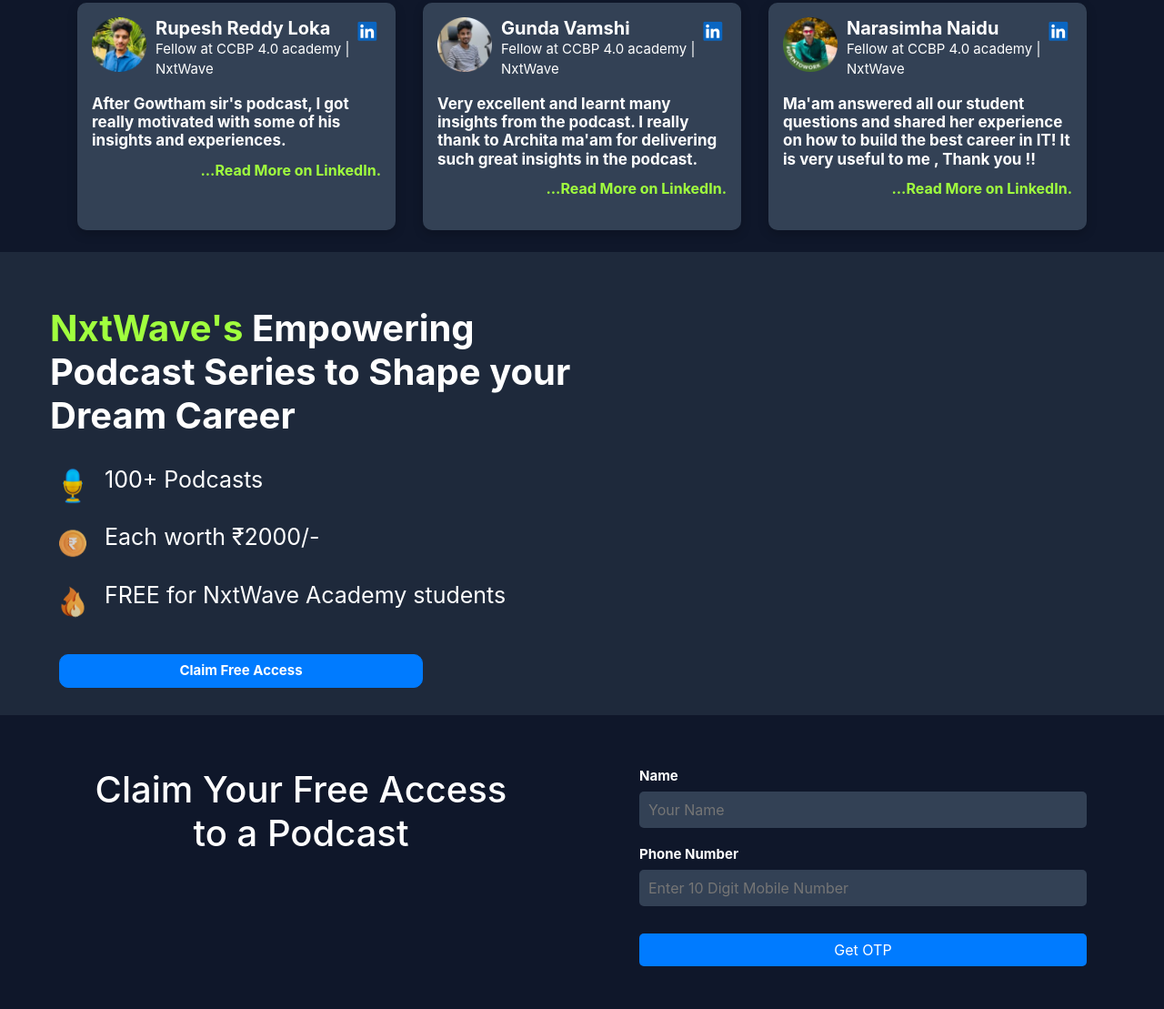
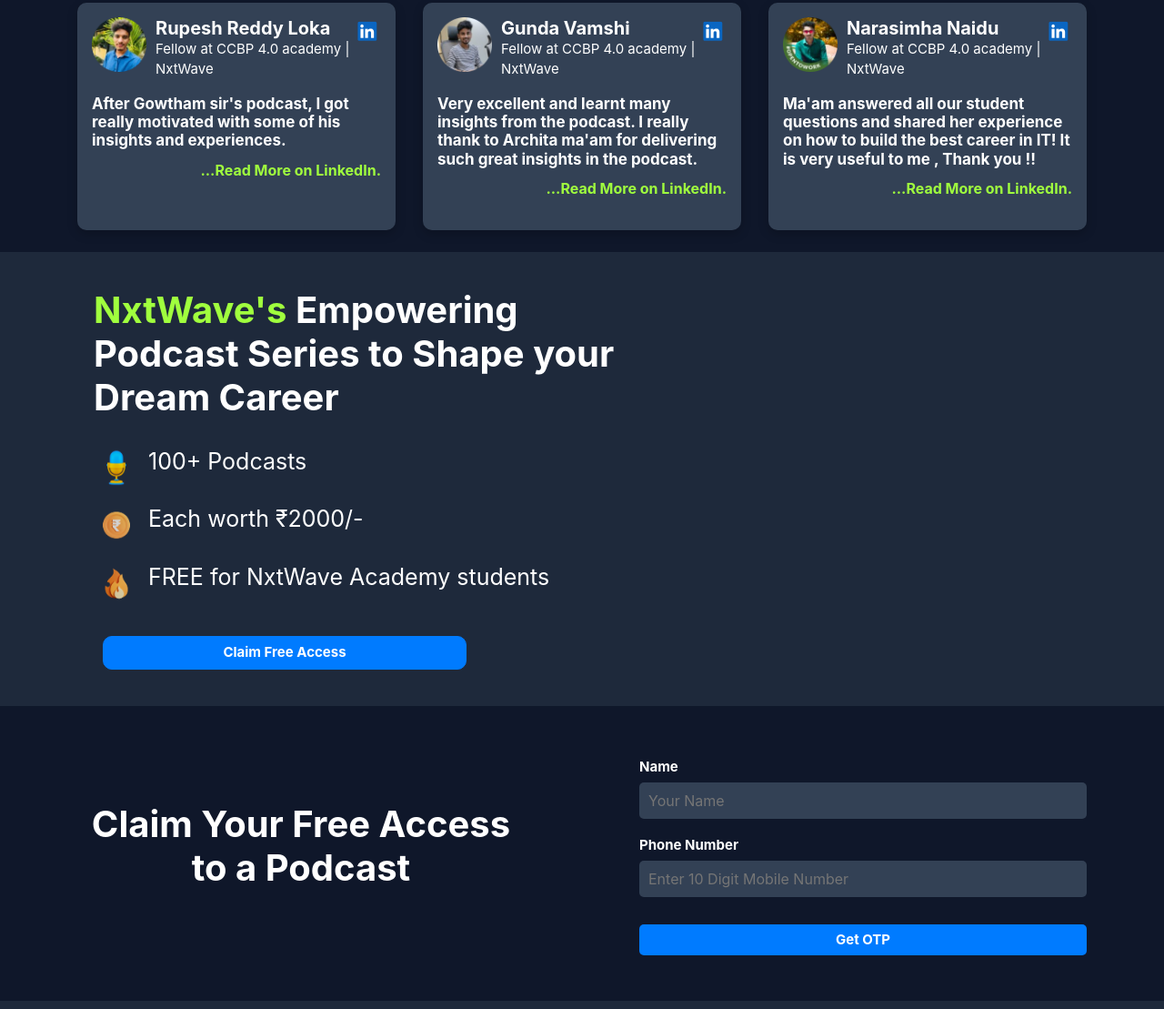
Before and after one commit to SabreeshRajN/NxtTalk-Project, a plain HTML site: page index.html in a window 1280 px wide. Shown: the part 2603-3712 px from the top of the page at 91% size. Drawn offline with nearby package versions, Linux system fonts and the light colour scheme; a web font is replaced by a local one.

Commit message:
changes made

```diff
--- a/home.css
+++ b/home.css
@@ -440,10 +440,11 @@ body, html {
 .details-section{
   background-color: #1E293B;
   text-align: left;
+  padding-bottom: 10px;
 }
 
 .details-section-head{
-  margin-top: 40px;
+  margin-top: 20px;
   margin-left: 40px;
 }
 
@@ -497,12 +498,15 @@ body, html {
 }
 
 .input-section-head{
-  color: white;
-  font-size: 35px;
-  font-weight: bold;
   margin-top: 30px;
   margin-bottom: 20px;
   text-align: center;
+}
+
+.input-section-h{
+  color: white;
+  font-size: 40px;
+  font-weight: bold;
 }
 
 .input-section-blanks{
@@ -541,7 +545,8 @@ body, html {
 .blank-submit{
   color: white;
   width: 100%;
-  font-size: 16px;
+  font-size: 15px;
+  font-weight: bold;
   border: none;
   border-radius: 5px;
   cursor: pointer;
--- a/index.html
+++ b/index.html
@@ -4,7 +4,7 @@
             <meta charset="UTF-8" />
             <meta name="viewport" content="width=device-width, initial-scale=1.0" />
             <link rel="stylesheet" href="https://stackpath.bootstrapcdn.com/bootstrap/4.5.2/css/bootstrap.min.css" integrity="sha384-JcKb8q3iqJ61gNV9KGb8thSsNjpSL0n8PARn9HuZOnIxN0hoP+VmmDGMN5t9UJ0Z" crossorigin="anonymous" />
-            <title>Nxt-Talks</title>
+            <title>Nxt-Talks by Sabreesh</title>
             <link rel="icon" href="./assets/nxttalk-mic-logo.png">
             <link rel="stylesheet" href="home.css" />
             <script src="https://code.jquery.com/jquery-3.5.1.slim.min.js" integrity="sha384-DfXdz2htPH0lsSSs5nCTpuj/zy4C+OGpamoFVy38MVBnE+IbbVYUew+OrCXaRkfj" crossorigin="anonymous"></script>
@@ -415,7 +415,7 @@
 
             </section>
 
-            <section class="details-section">
+            <section class="details-section pl-md-5">
                 <div class="details-cont container-fluid">
                     <div class="row">
                         <div class="details-section-head col-11 col-md-8 col-lg-6">
@@ -445,7 +445,7 @@
             <section class="input-section">
                 <div class="input-cont container">
                     <div class="row">
-                        <div class="col-12 col-md-6">
+                        <div class="col-12 col-md-6 mt-md-5">
                             <div class="input-section-head text-center text-md-center mr-md-5 mt-md-5">
                                 <h1 class="input-section-h">Claim Your Free Access to a Podcast</h1>
                             </div>
```
